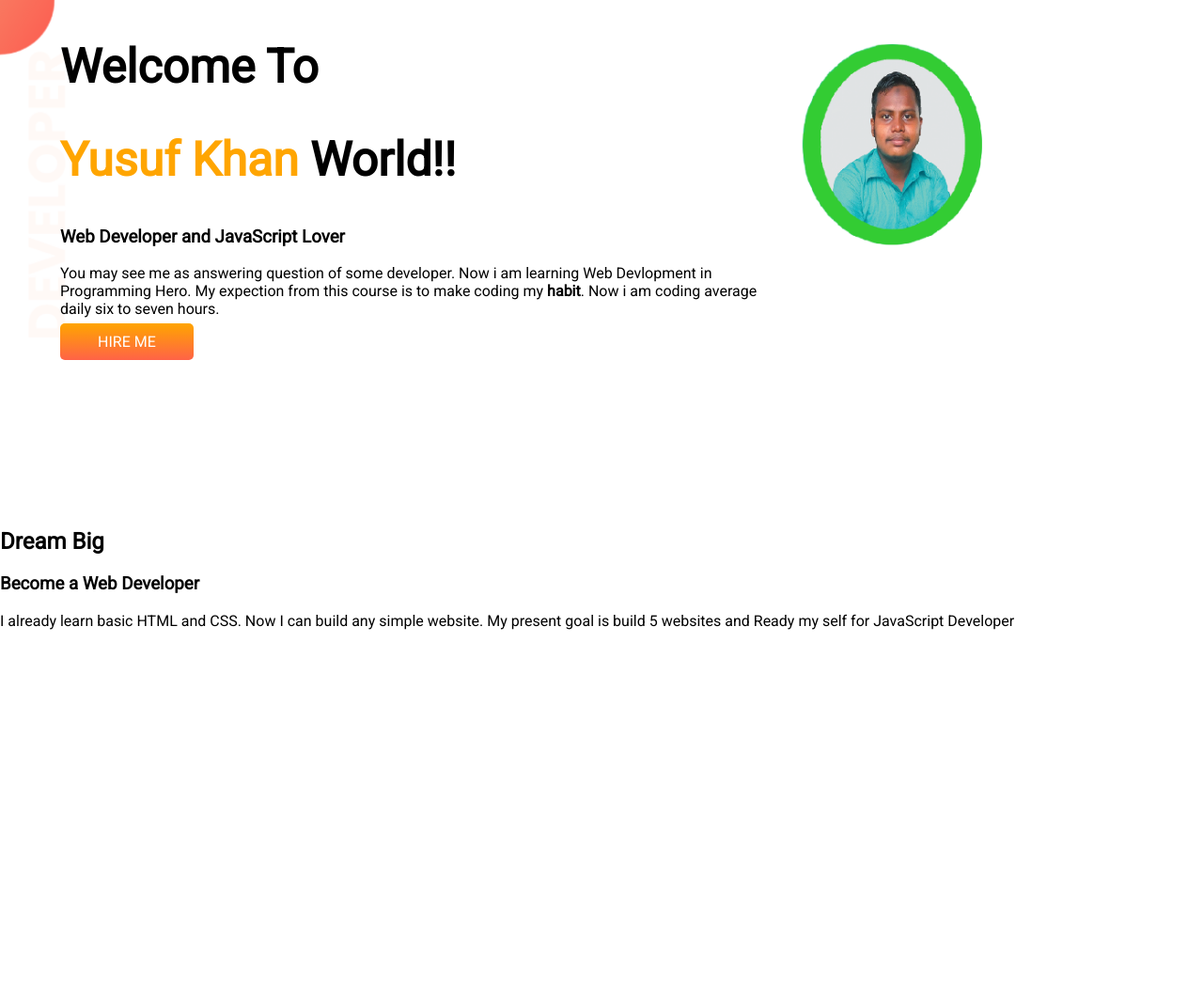
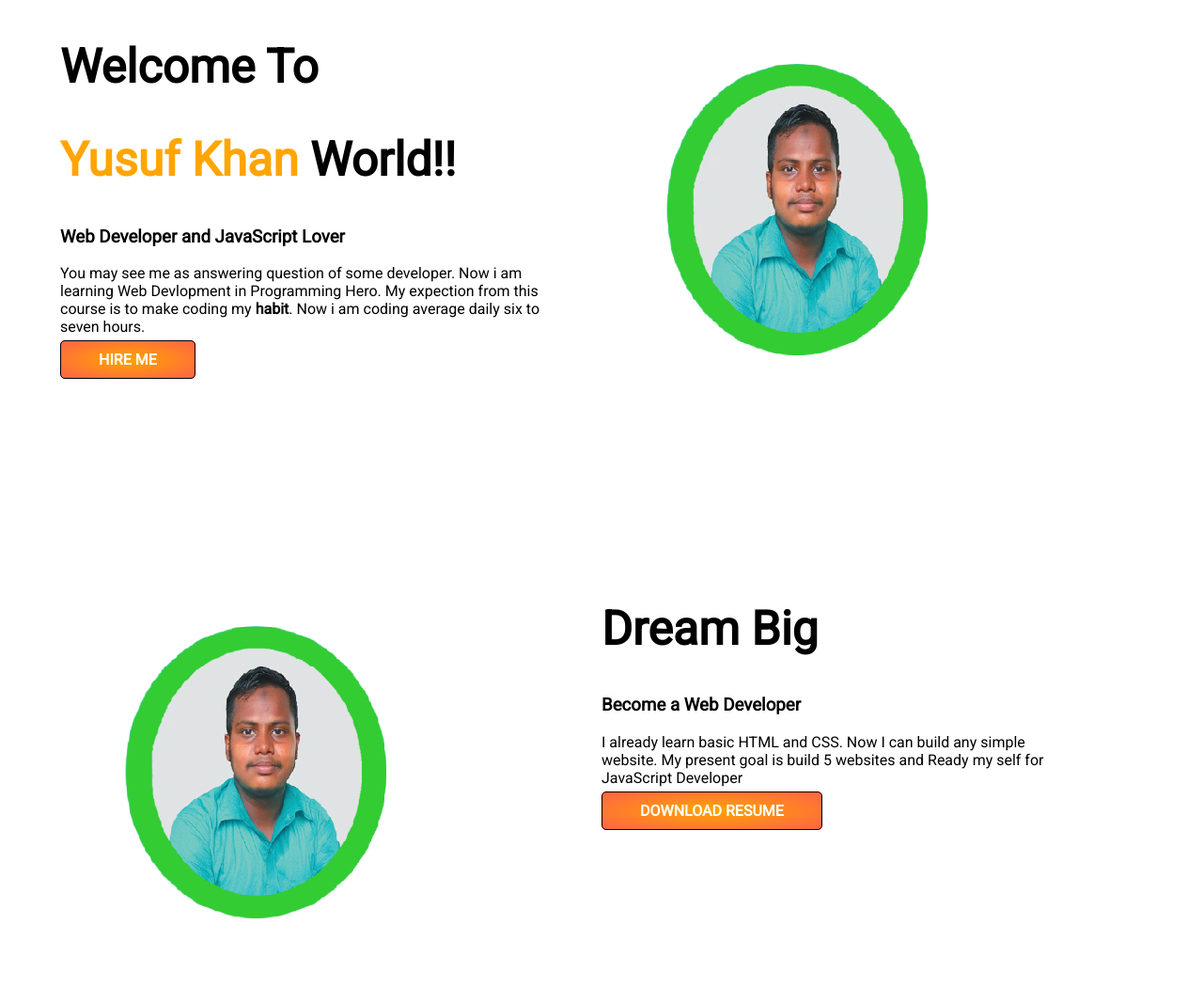
Before and after one commit to yusuf-khan-swd/developer-portfolio-practice, a plain HTML site: page index.html in a window 1280 px wide. Shown: the whole page at 94% size. Before the commit the page ends 820 px from the top, so only its background shows below. Drawn offline with Linux system fonts and the light colour scheme.

Commit message:
introduction and future dream section complete

```diff
--- a/index.html
+++ b/index.html
@@ -14,11 +14,10 @@
 </head>
 
 <body>
-    <section class="introduction-area">
-        <div class="flexible-area">
-            <div>
+    <section class="introduction-area flexible-area">
+        <div class="half-width">
             <h1>Welcome To</h1>
-                <h1><span>Yusuf Khan</span> World!!</span></h1>
+            <h1><span class="name-color">Yusuf Khan</span> World!!</span></h1>
             <h3>Web Developer and JavaScript Lover</h3>
             <p>
                 You may see me as answering question of some developer. Now i am
@@ -27,18 +26,18 @@
                 daily six to seven hours.
             </p>
             <a class="link-button" href="https://www.linkedin.com/in/yusuf-khan-32407022b/" target="_blank"
-                    rel="noopener noreferrer">HIRE ME</a>
+                rel="noopener noreferrer">HIRE ME
+            </a>
         </div>
-            <div>
+        <div class="half-width">
             <img src="images/my-pic-0.png" alt="" />
         </div>
+    </section>
+    <section class="future-area flexible-area">
+        <div class="half-width">
+            <img src="./images/my-pic-0.png" alt="" />
         </div>
-    </section>
-    <section class="future-area">
-        <div>
-            <img src="" alt="" />
-        </div>
-        <div>
+        <div class="half-width">
             <h1>Dream Big</h1>
             <h3>Become a Web Developer</h3>
             <p>
@@ -46,11 +45,17 @@
                 website. My present goal is build 5 websites and Ready my self for
                 JavaScript Developer
             </p>
+            <a class="link-button" href="https://www.linkedin.com/in/yusuf-khan-32407022b/" target="_blank"
+                rel="noopener noreferrer">
+                DOWNLOAD RESUME
+            </a>
         </div>
     </section>
     <section class="experiences-area">
+        <div class="flexible-area">
             <div class="experiences-item"></div>
             <div class="experiences-item"></div>
+        </div>
     </section>
 </body>
 
--- a/style.css
+++ b/style.css
@@ -1,37 +1,32 @@
-
 
 body {
-  margin: 0;
   font-family: 'Poppins', sans-serif;
   font-family: 'Roboto', sans-serif;
+  margin: 0;
 }
-section {
-  margin-bottom: 150px;
-}
-.introduction-area {
-  background-image: url(./images/top-banner.png);
-  background-repeat: no-repeat;
+h1 {
+  font-size: 50px;
 }
 .flexible-area {
   display: flex;
+  margin-bottom: 150px;
+}
+.half-width {
+  width: 40%;
+  padding-left: 5%;
+}
+.half-width img {
   width: 80%;
-  margin-left: 5%;
 }
-.flexible-area img {
-  width: 100%;
-}
-.flexible-area span {
+.name-color {
   color: orange;
-}
-.flexible-area h1 {
-  font-size: 50px;
-}
-.flexible-area h3 {
 }
 .link-button {
   text-decoration: none;
-  background-image: linear-gradient(orange, tomato);
+  background-image: radial-gradient(orange, tomato);
   padding: 10px 40px;
+  border: 1px solid black;
+  border-radius: 5px;
   color: white;
-  border-radius: 5px;
+  font-weight: 600;
 }
```
Lines whose indentation alone changed are shown as unchanged.
